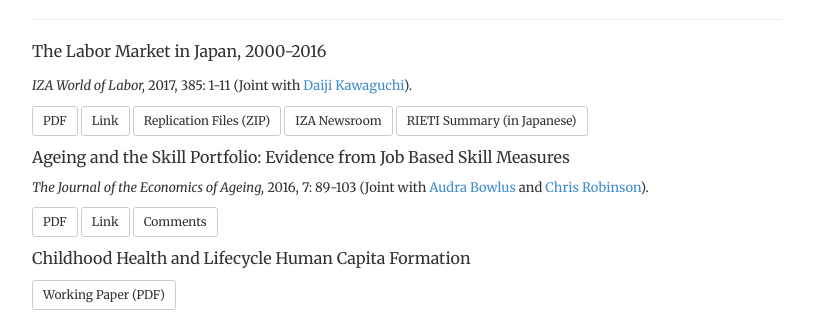
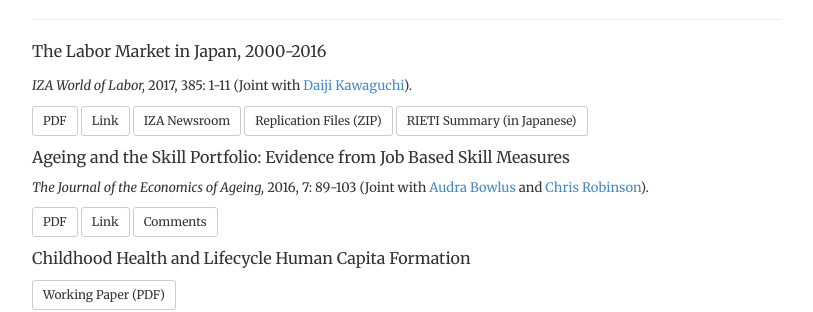
Before and after one commit to morihiroaki/morihiroaki.github.io, a Jekyll site: the page built from index.html, in a window 1280 px wide. Shown: the part 445-757 px from the top of the page, without its empty margins (233-1046 px from the left). Built offline with Jekyll 4.4.1, drawn with Linux system fonts in a browser that asks for light colours.

Commit message:
Update index.html

```diff
--- a/index.html
+++ b/index.html
@@ -33,8 +33,8 @@ visit us and present your research in the workshop. </p>
 <p><font size="2"><i>IZA World of Labor,</i> 2017, 385: 1-11 (Joint with <a href="https://sites.google.com/site/daijikawaguchi/" target="_blank" title="Link">Daiji Kawaguchi</a>). </p>
 <p><a href="./files/Kawaguchi_Mori_2017_WoL.pdf" target="_blank" class="btn btn-default btn-sm" role="button">PDF</a>
 <a href="https://wol.iza.org/articles/the-labor-market-in-japan/long" target="_blank" class="btn btn-default btn-sm" role="button">Link</a>
+<a href="http://newsroom.iza.org/en/2017/09/28/the-labor-market-in-japan-2000-2016-a-role-model-for-aging-societies-across-the-globe/" target="_blank" class="btn btn-default btn-sm" role="button">IZA Newsroom</a>
 <a href="./files/KM17_WoL.zip" class="btn btn-default btn-sm" target="_blank" role="button">Replication Files (ZIP)</a>
-<a href="http://newsroom.iza.org/en/2017/09/28/the-labor-market-in-japan-2000-2016-a-role-model-for-aging-societies-across-the-globe/" target="_blank" class="btn btn-default btn-sm" role="button">IZA Newsroom</a>
 <a href="http://www.rieti.go.jp/jp/special/from-iza/008.html" target="_blank" class="btn btn-default btn-sm" role="button">RIETI Summary (in Japanese)</a></p>
 
 <p><font size="3">Ageing and the Skill Portfolio: Evidence from Job Based Skill Measures</font></p>
```
